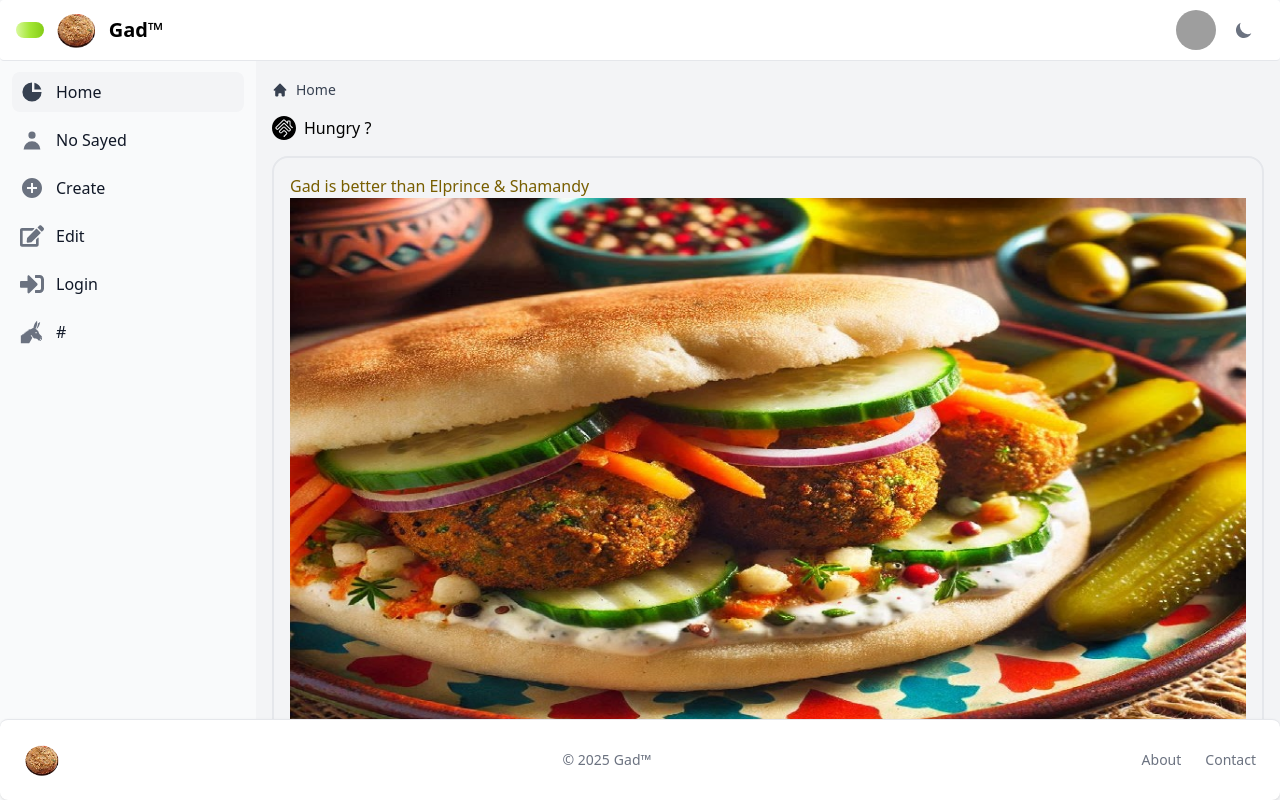
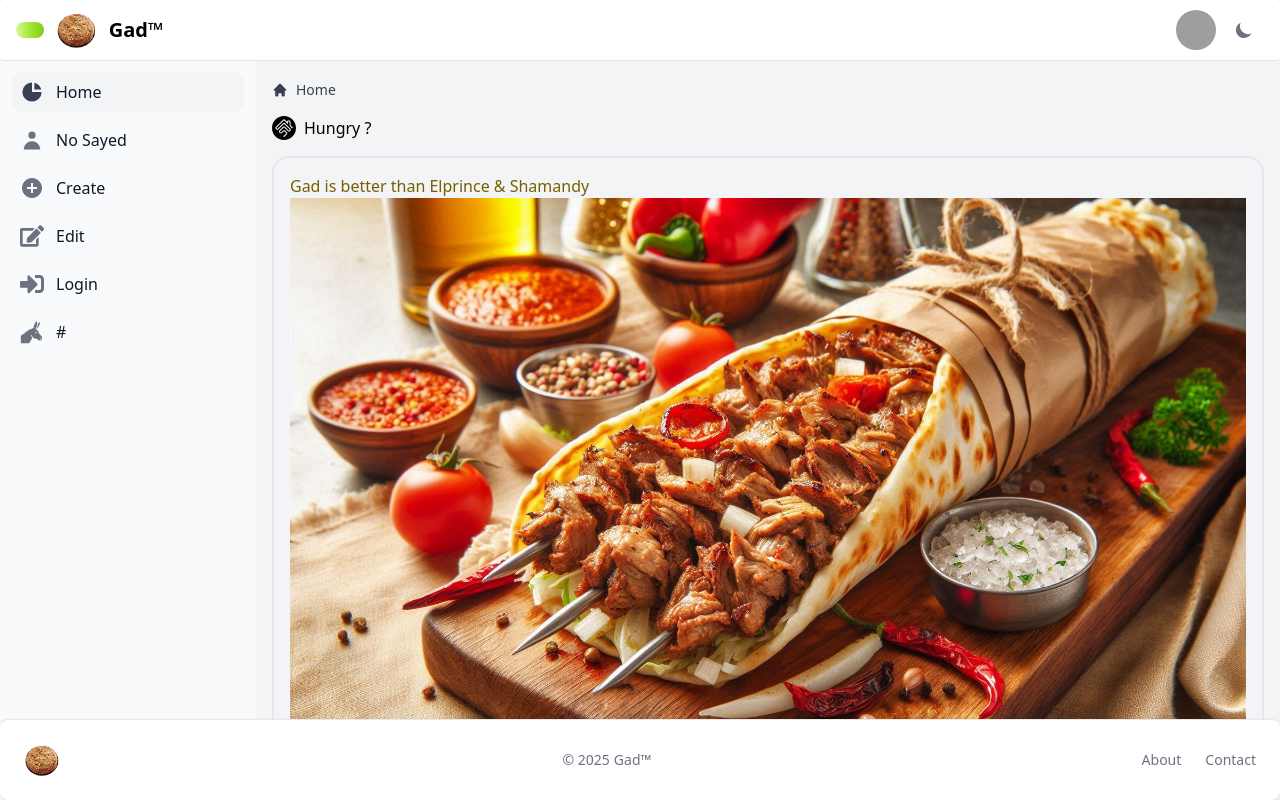
Before and after one commit to George-Nabil-Aziz/Shamandy, a React (Vite) app: page / in a window 1280 px wide. Built offline with nearby package versions, Linux system fonts and the light colour scheme; grey boxes are pictures that could not be loaded.

Commit message:
Gad Login

```diff
--- a/src/pages/index.jsx
+++ b/src/pages/index.jsx
@@ -1,6 +1,6 @@
 export const MainPage = () => (
   <>
     <p>Gad is better than Elprince & Shamandy</p>
-    <img className="w-full" src="/falafel.jpg" alt="Ta3mia" />
+    <img className="w-full" src="/shawerma.jpeg" alt="Ta3mia" />
   </>
 );
```
Also changed, not shown: public/shawerma.jpeg (added).
